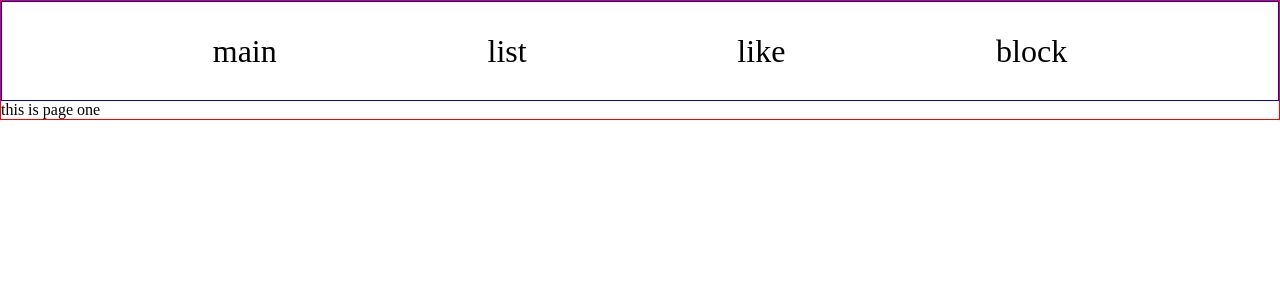
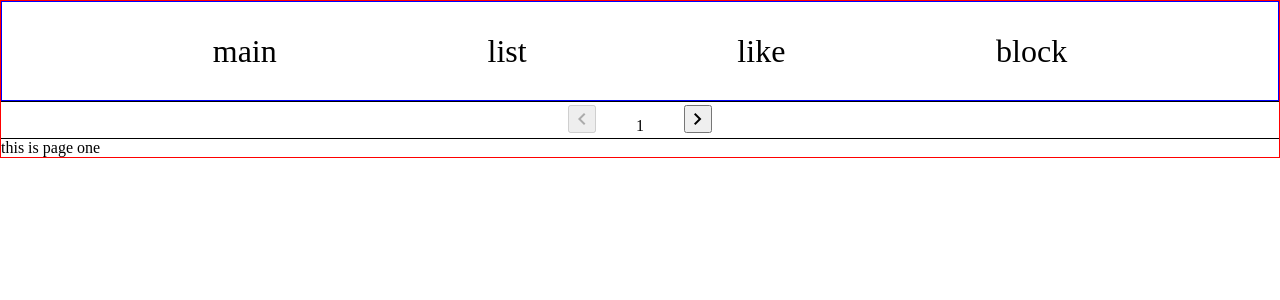
Before and after one commit to csy10530/Batch21_Team2, a React (Create React App) app: page / in a window 1280 px wide. Shown: the top 300 px of the page. Built offline with nearby package versions, Linux system fonts and the light colour scheme.

Commit message:
added Pagination Bar

```diff
--- a/src/App.js
+++ b/src/App.js
@@ -8,6 +8,7 @@ import Navitem from "./Component/Navitem";
 import Page1 from "./Component/Page1";
 import Page2 from "./Component/Page2";
 import Body from "./Container/Body";
+import Pagination from "./Container/Pagination";
 
 const navValue = ["main", "list", "like", "block"];
 
@@ -33,6 +34,9 @@ const App = () => {
          })
        }
      </Nav>
+
+     <Pagination />
+
      <Body>
        {page === -1 ? (
             <Page1 />
--- a/src/Component/Paginationitem.js
+++ b/src/Component/Paginationitem.js
@@ -0,0 +1,24 @@
+const PaginationItem = ({pageNum, handlePageNumIncrement, handlePageNumDecrement}) => {
+    return (
+        <div className={"pagination-item"}>
+            <button
+                className={"prev-button material-symbols-outlined"}
+                onClick={handlePageNumDecrement}
+                disabled={pageNum === 1}
+            >
+                chevron_left
+            </button>
+
+            <div className={"page-info"}>{`${pageNum}`}</div>
+
+            <button
+                className={"next-button material-symbols-outlined"}
+                onClick={handlePageNumIncrement}
+            >
+                chevron_right
+            </button>
+        </div>
+    );
+}
+
+export default PaginationItem
--- a/src/Container/Pagination.css
+++ b/src/Container/Pagination.css
@@ -0,0 +1,13 @@
+@import "https://fonts.googleapis.com/css2?family=Material+Symbols+Outlined:opsz,wght,FILL,GRAD@48,400,0,0";
+
+.pagination {
+    display: flex;
+    justify-content: center;
+    border-top: solid black 1px;
+    border-bottom: solid black 1px;
+}
+
+.next-button, .prev-button, .page-info {
+    display: inline-block;
+    margin: 3px 20px;
+}
--- a/src/Container/Pagination.js
+++ b/src/Container/Pagination.js
@@ -1,9 +1,29 @@
-import React from "react";
+import React, {useState} from "react";
 import "./Pagination.css";
+import PaginationItem from "../Component/Paginationitem";
 
 const Pagination = ({children}) => {
+    const [pageNum, setPageNum] = useState(1);
+
+    const handlePageNumIncrement = () => {
+        setPageNum(pageNum + 1);
+    }
+
+    const handlePageNumDecrement = () => {
+        if (pageNum === 1) {
+            return;
+        }
+        setPageNum(pageNum - 1);
+    }
+
     return (
-        <div>{children}</div>
+        <div className={"pagination"}>
+            <PaginationItem
+                pageNum={pageNum}
+                handlePageNumIncrement={handlePageNumIncrement}
+                handlePageNumDecrement={handlePageNumDecrement}
+            />
+        </div>
      );
 }
 
```
